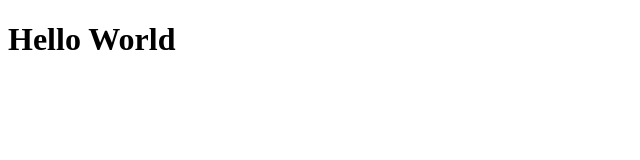
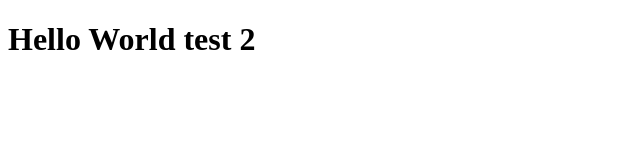
Before and after one commit to mavinii/BetterDay, a React (Vite) app in the folder web/: page / in a window 1280 px wide. Shown: the top 160 px of the page, without its empty margins (0-640 px from the left). Built offline with nearby package versions, Linux system fonts and the light colour scheme.

Commit message:
Test of commit

```diff
--- a/web/src/App.tsx
+++ b/web/src/App.tsx
@@ -1,5 +1,5 @@
 function App() {
-  return <h1>Hello World</h1>
+  return <h1>Hello World test 2</h1>
 }
 
 export default App
```
